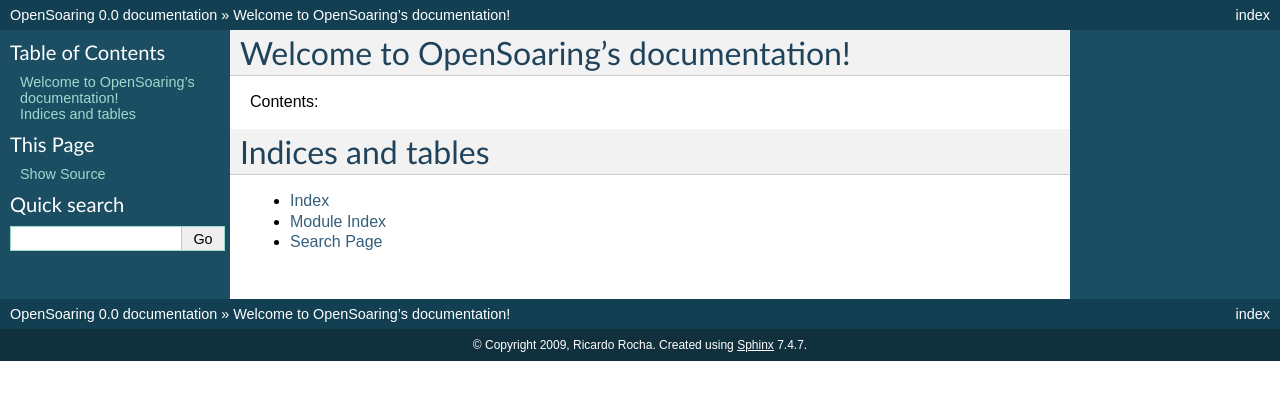
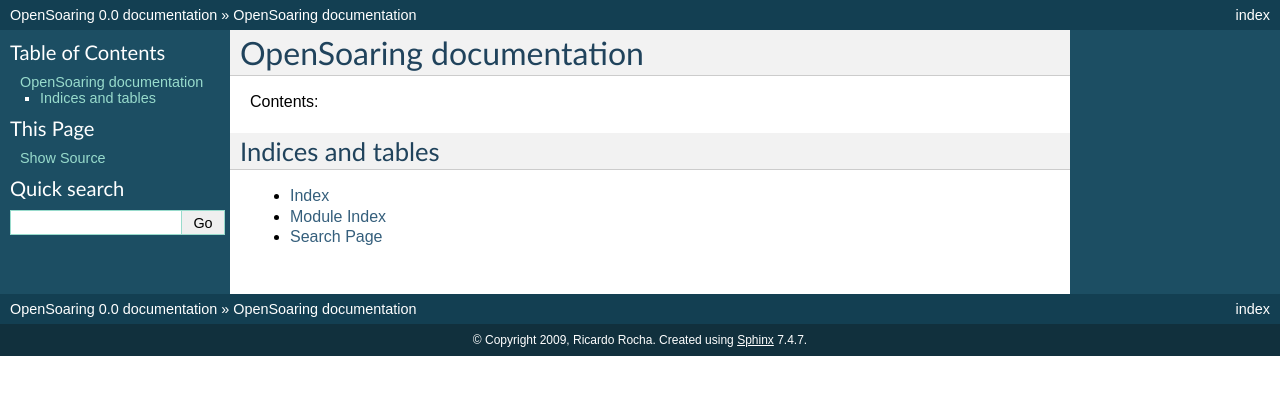
Before and after one commit to rochaporto/opensoaring, a Sphinx documentation site: the page built from docs/index.txt, in a window 1280 px wide. Shown: the top 400 px of the page. Built offline with Sphinx 7.4.7, drawn with Linux system fonts in a browser that asks for light colours; part of the change alters nothing that is shown.

Commit message:
added missing dirs

```diff
--- a/docs/index.txt
+++ b/docs/index.txt
@@ -1,9 +1,5 @@
-.. OpenSoaring documentation master file, created by
-   sphinx-quickstart on Wed Dec 16 17:13:22 2009.
-   You can adapt this file completely to your liking, but it should at least
-   contain the root `toctree` directive.
-
-Welcome to OpenSoaring's documentation!
+=======================================
+OpenSoaring documentation
 =======================================
 
 Contents:
```
Also changed, not shown: 4 other files.
